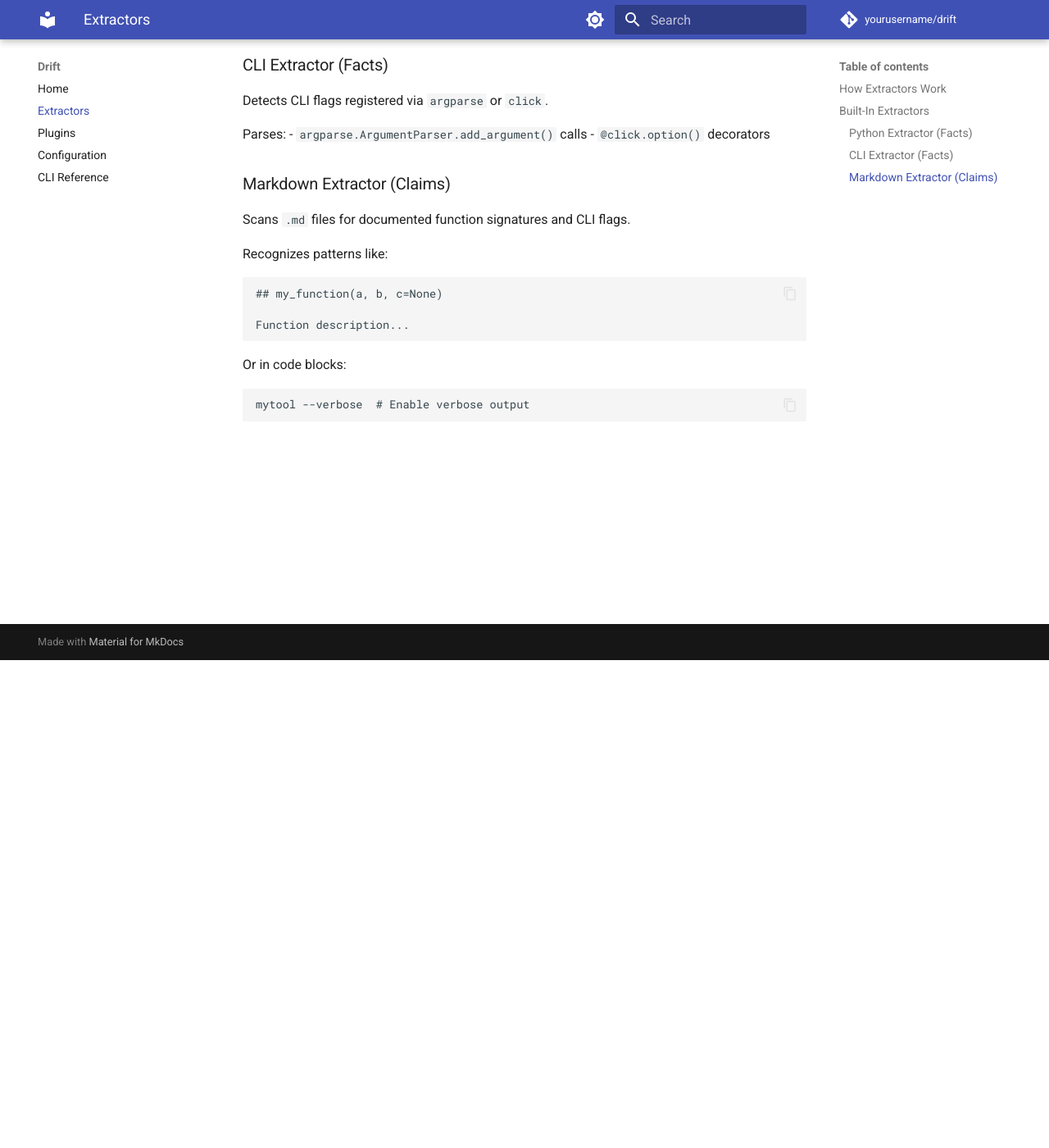
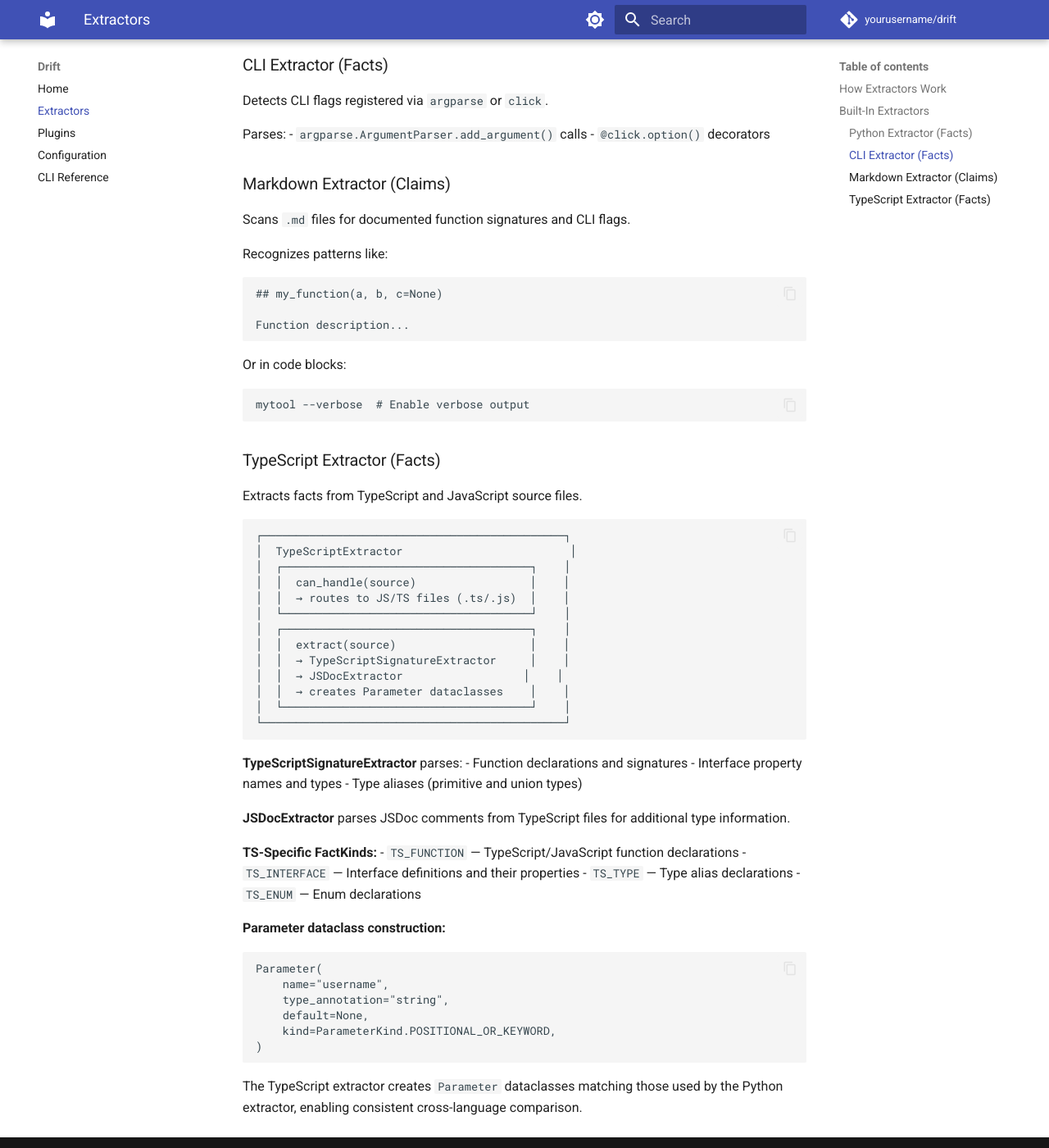
Before and after one commit to Vericious/drift, an MkDocs documentation site: the page built from docs/extractors.md, in a window 1280 px wide and 1400 px high, scrolled down 595 px. Shown: the whole window at 82% size. Built offline with MkDocs 1.6.1 and Material for MkDocs 9.7.7, drawn with Linux system fonts in a browser that asks for light colours; comment, search, counter and statistics services are not loaded.

Commit message:
DRIFT-184: Document TypeScript extraction architecture in docs/extractors.md
- Add TypeScriptExtractor section with ASCII architecture diagram
- Document TypeScriptSignatureExtractor and JSDocExtractor relationship
- Add TS-specific FactKinds (TS_FUNCTION, TS_INTERFACE, TS_TYPE, TS_ENUM)
- Document Parameter dataclass construction for cross-language comparison

````diff
--- a/docs/extractors.md
+++ b/docs/extractors.md
@@ -46,3 +46,49 @@ Or in code blocks:
 ```bash
 mytool --verbose  # Enable verbose output
 ```
+
+### TypeScript Extractor (Facts)
+
+Extracts facts from TypeScript and JavaScript source files.
+
+```ascii
+┌─────────────────────────────────────────────┐
+│  TypeScriptExtractor                         │
+│  ┌─────────────────────────────────────┐    │
+│  │  can_handle(source)                 │    │
+│  │  → routes to JS/TS files (.ts/.js)  │    │
+│  └─────────────────────────────────────┘    │
+│  ┌─────────────────────────────────────┐    │
+│  │  extract(source)                    │    │
+│  │  → TypeScriptSignatureExtractor     │    │
+│  │  → JSDocExtractor                  │    │
+│  │  → creates Parameter dataclasses    │    │
+│  └─────────────────────────────────────┘    │
+└─────────────────────────────────────────────┘
+```
+
+**TypeScriptSignatureExtractor** parses:
+- Function declarations and signatures
+- Interface property names and types
+- Type aliases (primitive and union types)
+
+**JSDocExtractor** parses JSDoc comments from TypeScript files for additional type information.
+
+**TS-Specific FactKinds:**
+- `TS_FUNCTION` — TypeScript/JavaScript function declarations
+- `TS_INTERFACE` — Interface definitions and their properties
+- `TS_TYPE` — Type alias declarations
+- `TS_ENUM` — Enum declarations
+
+**Parameter dataclass construction:**
+
+```python
+Parameter(
+    name="username",
+    type_annotation="string",
+    default=None,
+    kind=ParameterKind.POSITIONAL_OR_KEYWORD,
+)
+```
+
+The TypeScript extractor creates `Parameter` dataclasses matching those used by the Python extractor, enabling consistent cross-language comparison.
````
